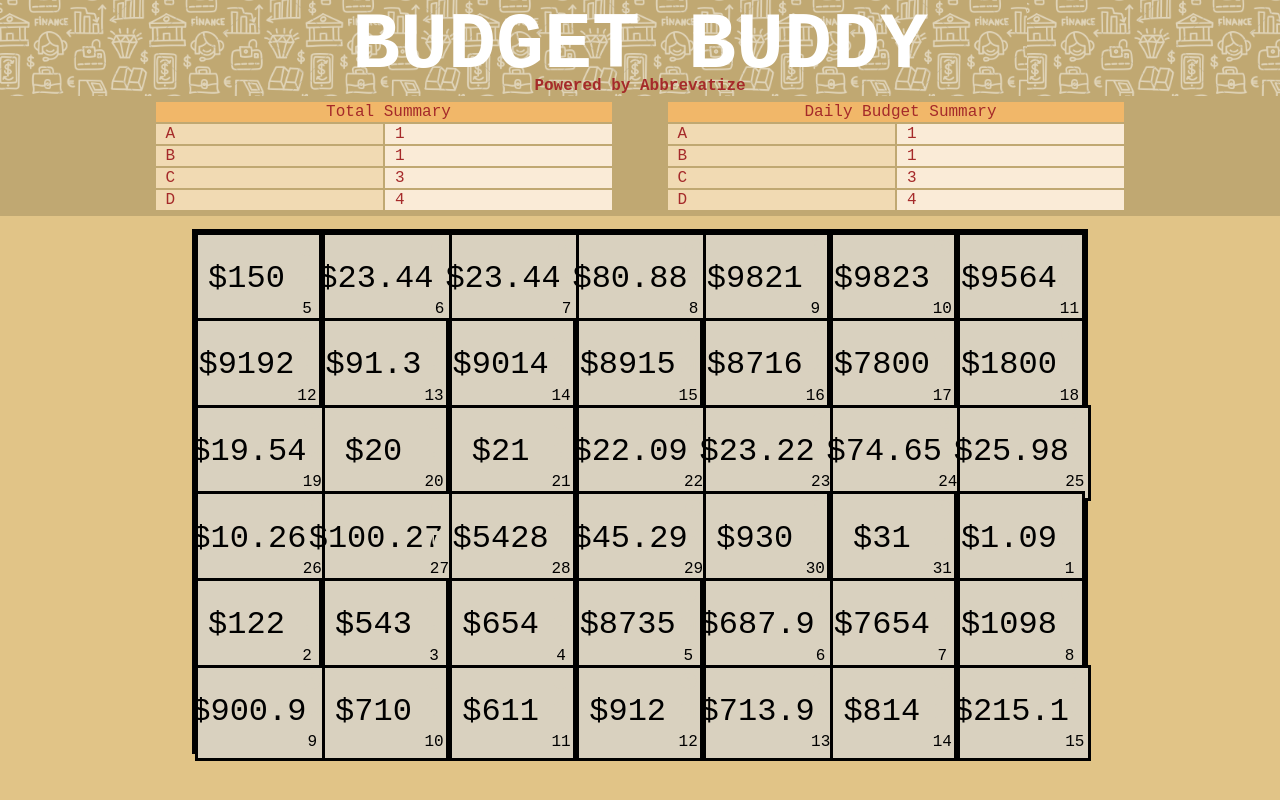
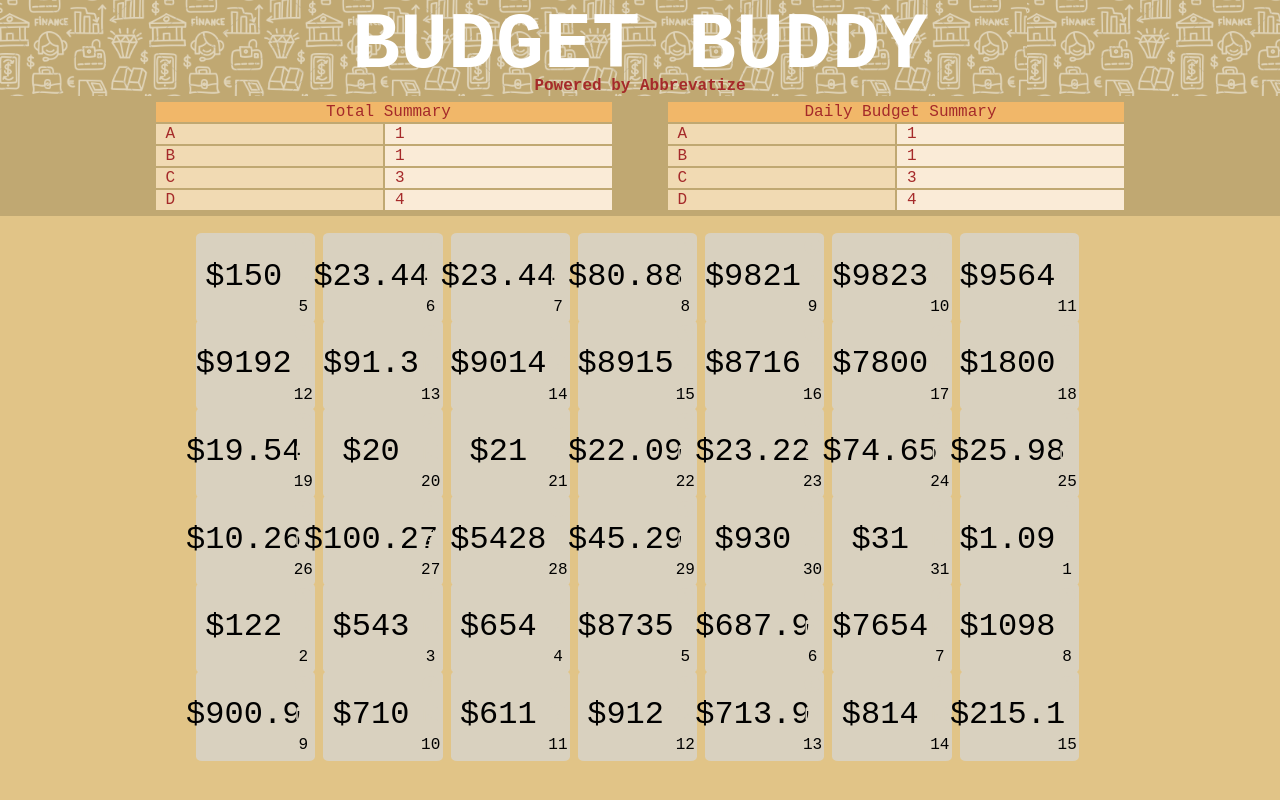
Before and after one commit to SinghTegveer/Budget-Abvt, an Angular app: page / in a window 1280 px wide. Built offline with nearby package versions, Linux system fonts and the light colour scheme.

Commit message:
Removed Border and fixed margins

```diff
--- a/src/app/calendar-item/calendar-item.component.css
+++ b/src/app/calendar-item/calendar-item.component.css
@@ -1,14 +1,15 @@
 :host {
     display: flex;
-    width: 100%;
-    height: 100%;
+    width: 100%-4px;
+    height: 100%-2px;
+    margin: 2px;
+    margin: 4px;
 }
 
 .calendar-item-container {
     width: 100%;
     display: grid;
-    border-style: solid;
-    border-width: 3px;
+    border-radius: 5%;
 }
 
 
--- a/src/app/calendar-item/calendar-item.component.ts
+++ b/src/app/calendar-item/calendar-item.component.ts
@@ -49,13 +49,13 @@ export class CalendarItemComponent {
     this.calendarItemContainerStyles = {
       'grid-template-columns': this.getGridTemplateColumns(),
       'background-color': STYLE_COLOURS.calendar_date_background_color,
-      'border-color': STYLE_COLOURS.calendar_border_colour,
+      'border-color': STYLE_COLOURS.calendar_border,
     };
 
     this.calendarItemContainerStylesHover = {
       'grid-template-columns': this.getGridTemplateColumns(),
       'background-color': STYLE_COLOURS.calendar_date_background_color_hover,
-      'border-color': STYLE_COLOURS.calendar_border_colour,
+      'border-color': STYLE_COLOURS.calendar_border,
     };
   }
 
--- a/src/app/calendar/calendar.component.css
+++ b/src/app/calendar/calendar.component.css
@@ -14,8 +14,6 @@
 
 .calendar-grid {
   display: grid;
-  border-style: solid;
-  border-width: 3px;
   width: 99.5%;
 }
 
--- a/src/app/calendar/calendar.component.ts
+++ b/src/app/calendar/calendar.component.ts
@@ -38,7 +38,7 @@ export class CalendarComponent {
     console.log('Calendar Component Ng On Init called');
     this.calendarGrid = {
       'grid-template-rows': this.getGridTemplateRows(),
-      'border-color': STYLE_COLOURS.calendar_border_colour,
+      'border-color': STYLE_COLOURS.calendar_border,
     };
   }
 
--- a/src/app/styles/styles.ts
+++ b/src/app/styles/styles.ts
@@ -49,5 +49,5 @@ export const STYLE_COLOURS = {
   calendar_date_colour: 'rgb(0, 0, 0)',
 
   // Colour for Calendar Border
-  calendar_border_colour: 'rgb(0, 0, 0)',
+  calendar_border: 'solid 3px rgb(0, 0, 0)',
 };
```
